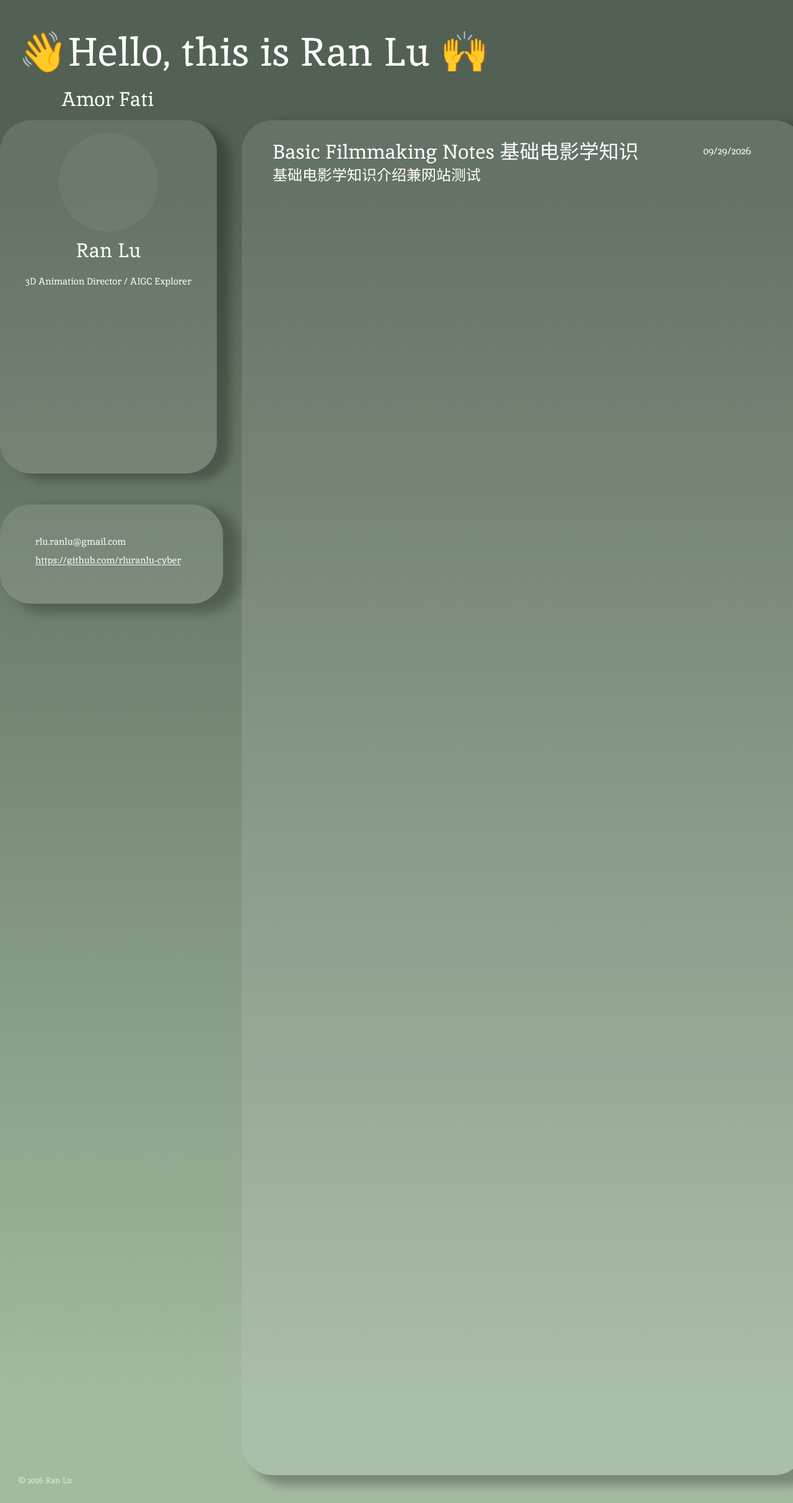
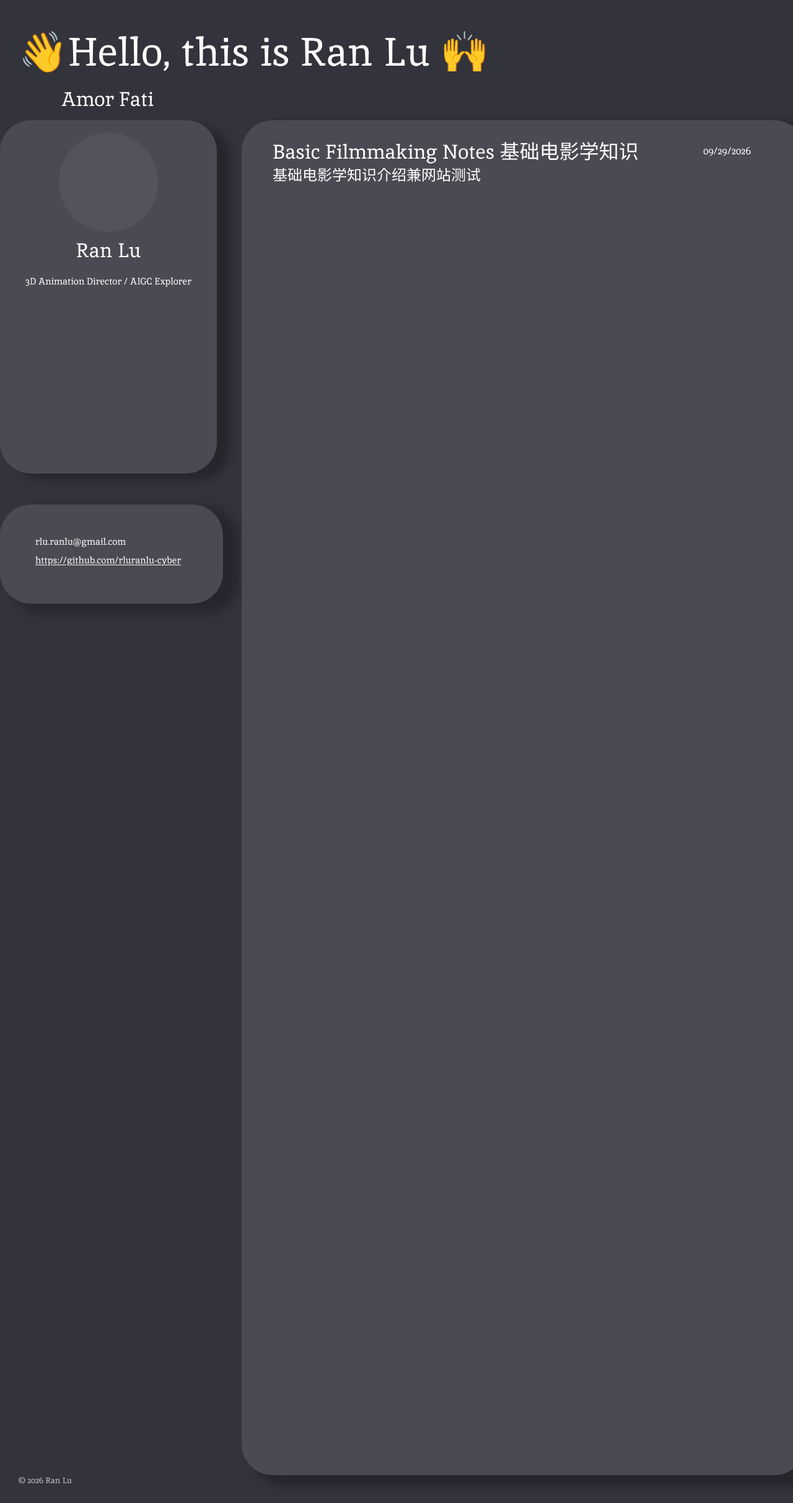
Before and after one commit to rluranlu-cyber/rluranlu.github.io, a Jekyll site: the page built from index.html, in a window 1280 px wide. Shown: the whole page at 62% size. Built offline with Jekyll 4.4.1, drawn with Linux system fonts in a browser that asks for light colours.

Commit message:
Change the background color

```diff
--- a/css/style.css
+++ b/css/style.css
@@ -31,14 +31,14 @@
 html {
   min-width: 1120px;
   min-height: 100%;
-  background: #526153;
+  background: #32333b;
 }
 
 body {
   min-height: 100vh;
   margin: 0;
   color: var(--white);
-  background: linear-gradient(180deg, #526153 12.981%, #a2ba9f 93.269%);
+  background: linear-gradient(180deg, #32333b 12.981%, #32333b 93.269%);
   font-family: "Inika", Georgia, serif;
   font-weight: 400;
 }
```
